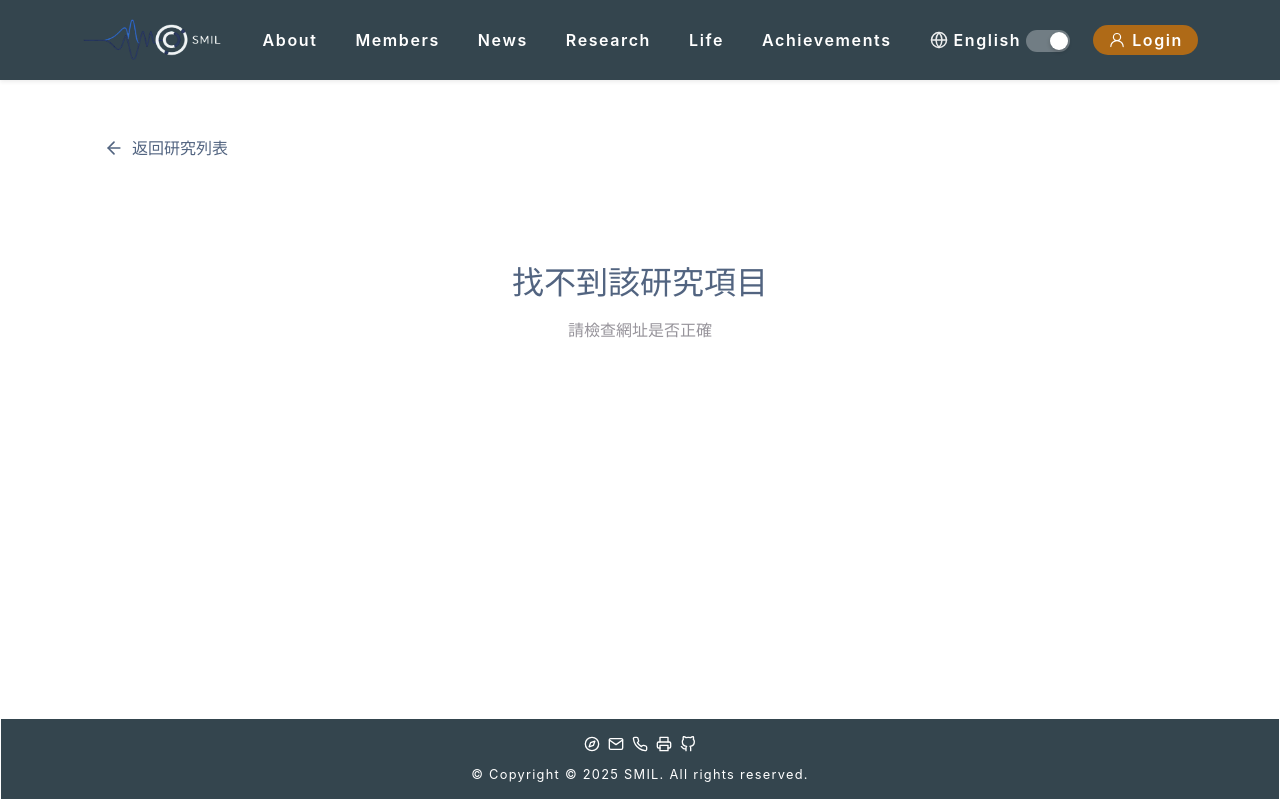
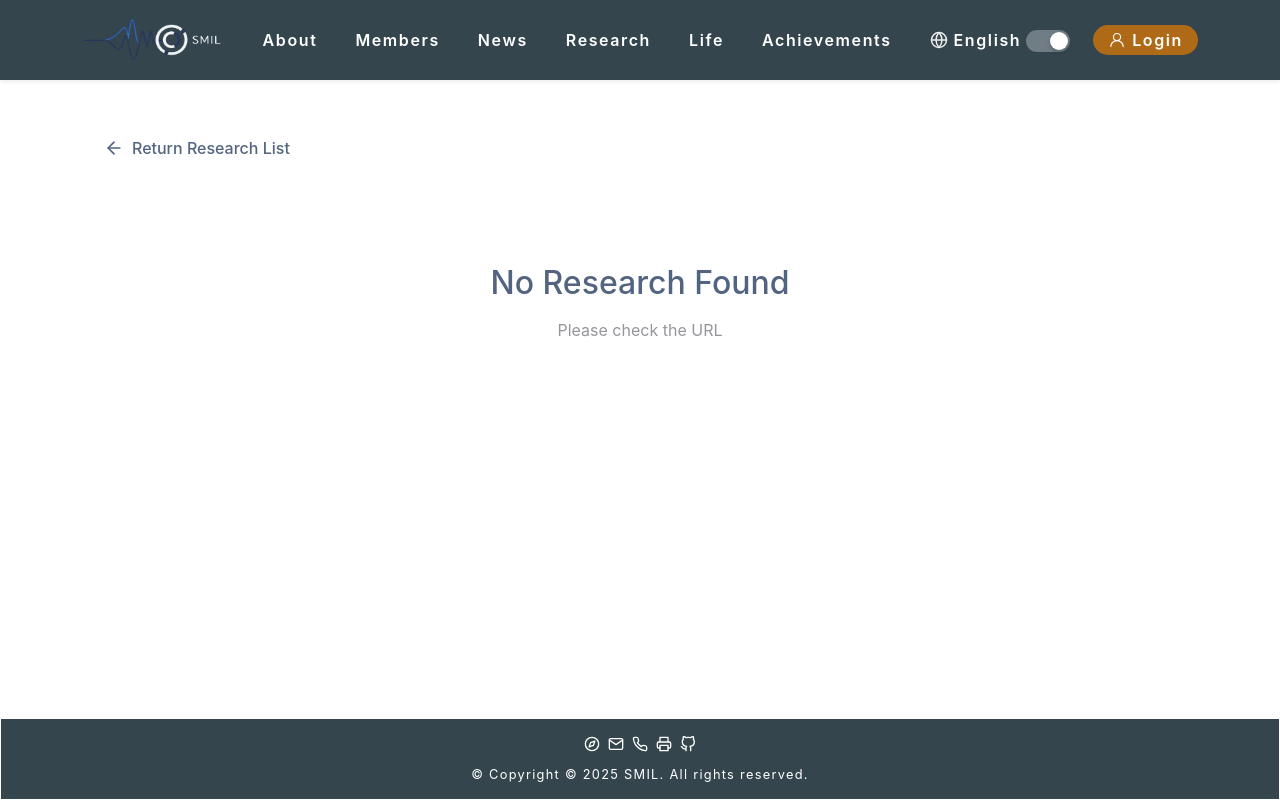
Before and after one commit to TsaiChengHan2003/smil_frontend, a React (Vite) app: page /research/1 in a window 1280 px wide. Built offline with nearby package versions, Linux system fonts and the light colour scheme.

Commit message:
i18n漏掉的文字

```diff
--- a/src/datas/member.jsx
+++ b/src/datas/member.jsx
@@ -28,7 +28,7 @@ export const memberJson = [
     "content": "",
     "tags": "",
     "create_time": "",
-    "type": 1,
+    "type": 2,
     "phone": "",
     "email_url": "jethrowang0531@gmail.com",
     "git_url": "",
--- a/src/i18n/locales/en.json
+++ b/src/i18n/locales/en.json
@@ -266,6 +266,13 @@
       }
     ]
   },
+  "researchDetail": {
+    "return_research_list": "Return Research List",
+    "no_research_found": "No Research Found",
+    "check": "Please check the URL",
+    "content": "Research Content",
+    "application": "Application Domain"
+  },
   "life": {
     "title": "Lab Life",
     "description": "Memories beyond research, including conferences, parties, and celebrations."
--- a/src/i18n/locales/zh.json
+++ b/src/i18n/locales/zh.json
@@ -238,6 +238,13 @@
       }
     ]
   },
+  "researchDetail": {
+    "return_research_list": "返回研究列表",
+    "no_research_found": "找不到該研究項目",
+    "check": "請檢查網址是否正確",
+    "content": "研究內容",
+    "application": "應用領域"
+  },
   "members": {
     "title": "實驗室成員",
     "professor": "教授",
--- a/src/pages/research/research.jsx
+++ b/src/pages/research/research.jsx
@@ -15,10 +15,7 @@ export default function Research() {
   // 預設全部展開 (true)，如果希望預設全部收合，這裡可以設為 {}
   const [expandedSections, setExpandedSections] = useState(() => {
     if (!categories) return {};
-    const initialState = {};
-    categories.forEach((_, index) => {
-      initialState[index] = true;
-    });
+    const initialState = {0: true};
     return initialState;
   });
 
--- a/src/pages/research/researchDetail.jsx
+++ b/src/pages/research/researchDetail.jsx
@@ -49,11 +49,11 @@ export default function ResearchDetail() {
         <div className={styles.container}>
           <Link to="/research" className={styles.backLink}>
             <ArrowLeft size={20} />
-            <span>返回研究列表</span>
+            <span>{t("researchDetail.return_research_list")}</span>
           </Link>
           <div className={styles.errorMessage}>
-            <h2>找不到該研究項目</h2>
-            <p>請檢查網址是否正確</p>
+            <h2>{t("researchDetail.no_research_found")}</h2>
+            <p>{t("researchDetail.check")}</p>
           </div>
         </div>
       </Fragment>
@@ -67,7 +67,7 @@ export default function ResearchDetail() {
 
         <Link to="/research" className={styles.backLink}>
           <ArrowLeft size={20} />
-          <span>返回研究列表</span>
+          <span>{t("researchDetail.return_research_list")}</span>
         </Link>
 
         <article className={styles.detailArticle}>
@@ -100,13 +100,13 @@ export default function ResearchDetail() {
           <div className={styles.detailContent}>
             <section className={styles.detailSection}>
               {/* 這個標題底線會自動變色 */}
-              <h3 className={styles.sectionTitle}>研究內容</h3>
+              <h3 className={styles.sectionTitle}>{t("researchDetail.content")}</h3>
               <p className={styles.sectionContent}>{researchItem.content}</p>
             </section>
 
             {researchItem.application && (
               <section className={styles.detailSection}>
-                <h3 className={styles.sectionTitle}>應用領域</h3>
+                <h3 className={styles.sectionTitle}>{t("researchDetail.application")}</h3>
                 <p className={styles.sectionContent}>{researchItem.application}</p>
               </section>
             )}
```
